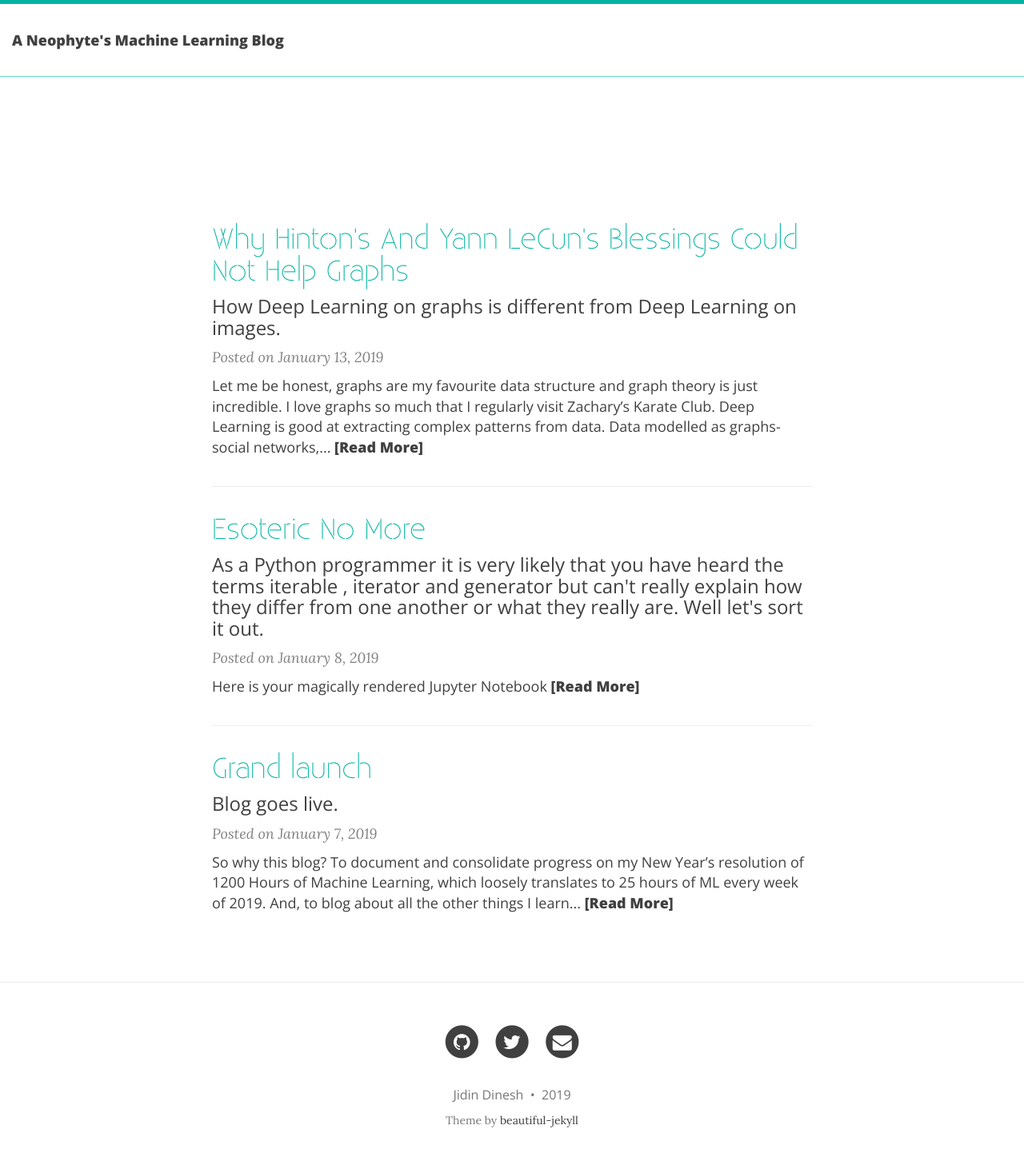
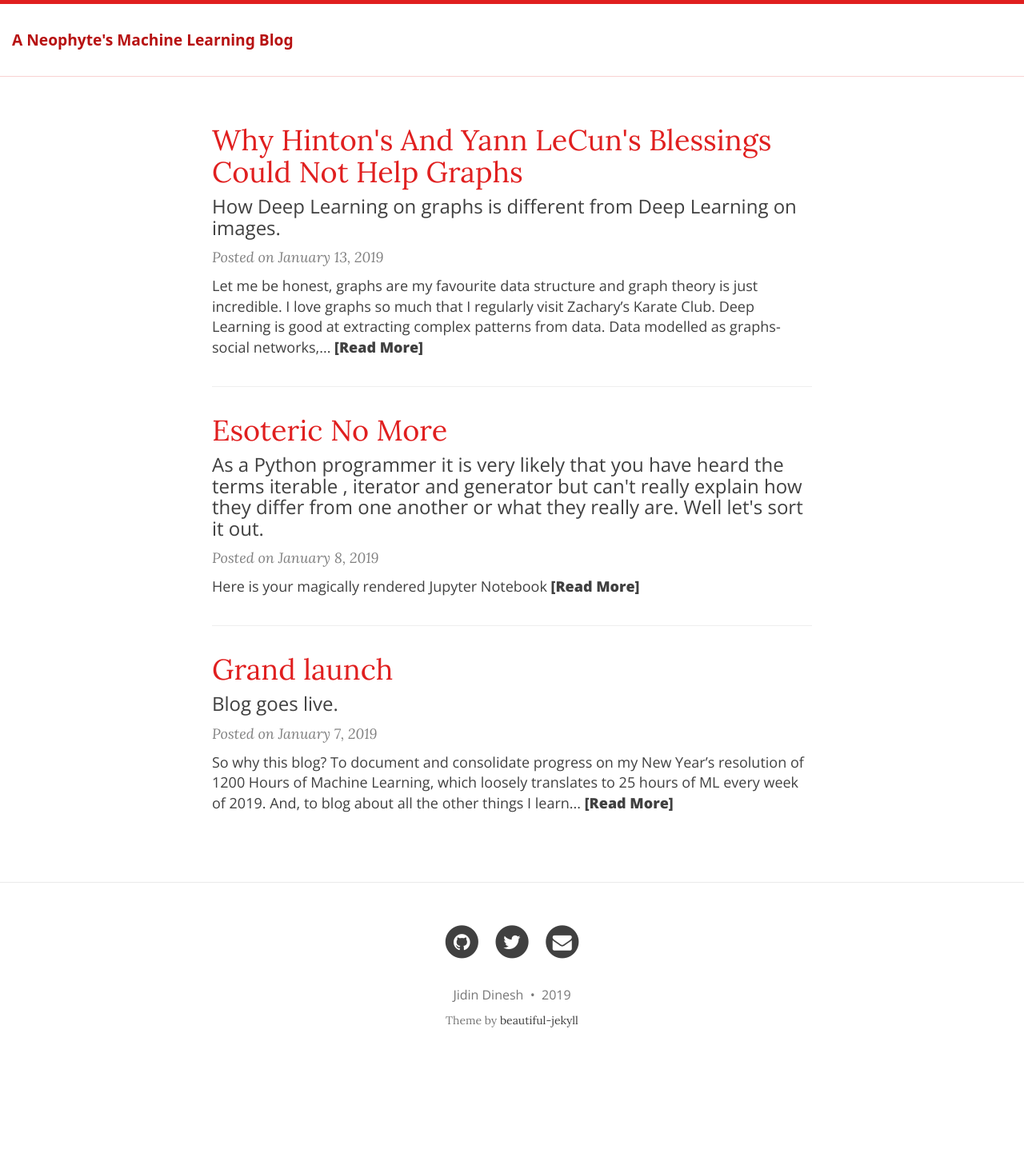
Before and after one commit to jidindinesh/jidindinesh.github.io, a Jekyll site: the page built from index.html, in a window 1280 px wide. Shown: the whole page at 80% size. Built offline with Jekyll 4.4.1, drawn with Linux system fonts in a browser that asks for light colours; nearby versions of some CDN libraries; the list of posts is cut into pages by our own code; after the commit the page ends 1337 px from its top, so only the background shows below that.

Commit message:
Update main.css

```diff
--- a/css/main.css
+++ b/css/main.css
@@ -19,9 +19,9 @@ p a {
   color: #008AFF;
 }
 h1,h2 {
-  font-family: 'Existence-StencilLight', 'Open Sans', 'Helvetica Neue', Helvetica, Arial, sans-serif;
+  /*font-family: 'Existence-StencilLight', 'Open Sans', 'Helvetica Neue', Helvetica, Arial, sans-serif;*/
   font-weight: 500;
-  color: rgb(0, 180, 161);
+  color: #e01f1f;
 }
 
 h3,h4,h5,h6 {
@@ -54,7 +54,7 @@ hr.small {
 }
 @media only screen and (min-width: 768px) {
   .main-content {
-    padding-top: 130px;
+    /*padding-top: 130px;*/
   }
 }
 
@@ -101,9 +101,10 @@ img::-moz-selection {
 .navbar-custom {
   /* background: #F5F5F5; */
   background: rgb(255, 255, 255);
-  border-bottom: 1px solid rgb(100,214,202);
-  border-top: 5px solid rgb(0, 180, 161);
-  font-family: 'Open Sans', 'Helvetica Neue', Helvetica, Arial, sans-serif;
+  border-bottom: 1px solid #f9d2d2;
+  border-top: 5px solid #e01f1f;
+  /*font-family: 'Open Sans', 'Helvetica Neue', Helvetica, Arial, sans-serif;*/
+  font: 400 16px/1.6 "Noto Sans","Helvetica Neue",Helvetica,Arial,sans-serif;
 }
 
 .navbar-custom .nav li a {
@@ -114,8 +115,9 @@ img::-moz-selection {
 
 .navbar-custom .navbar-brand,
 .navbar-custom .nav li a {
-  font-weight: 800;
-  color: #404040;
+  font-weight: 600;
+  color: #b71212;
+  font-size: larger;
 }
 
 .navbar-custom .navbar-brand:hover,
```
